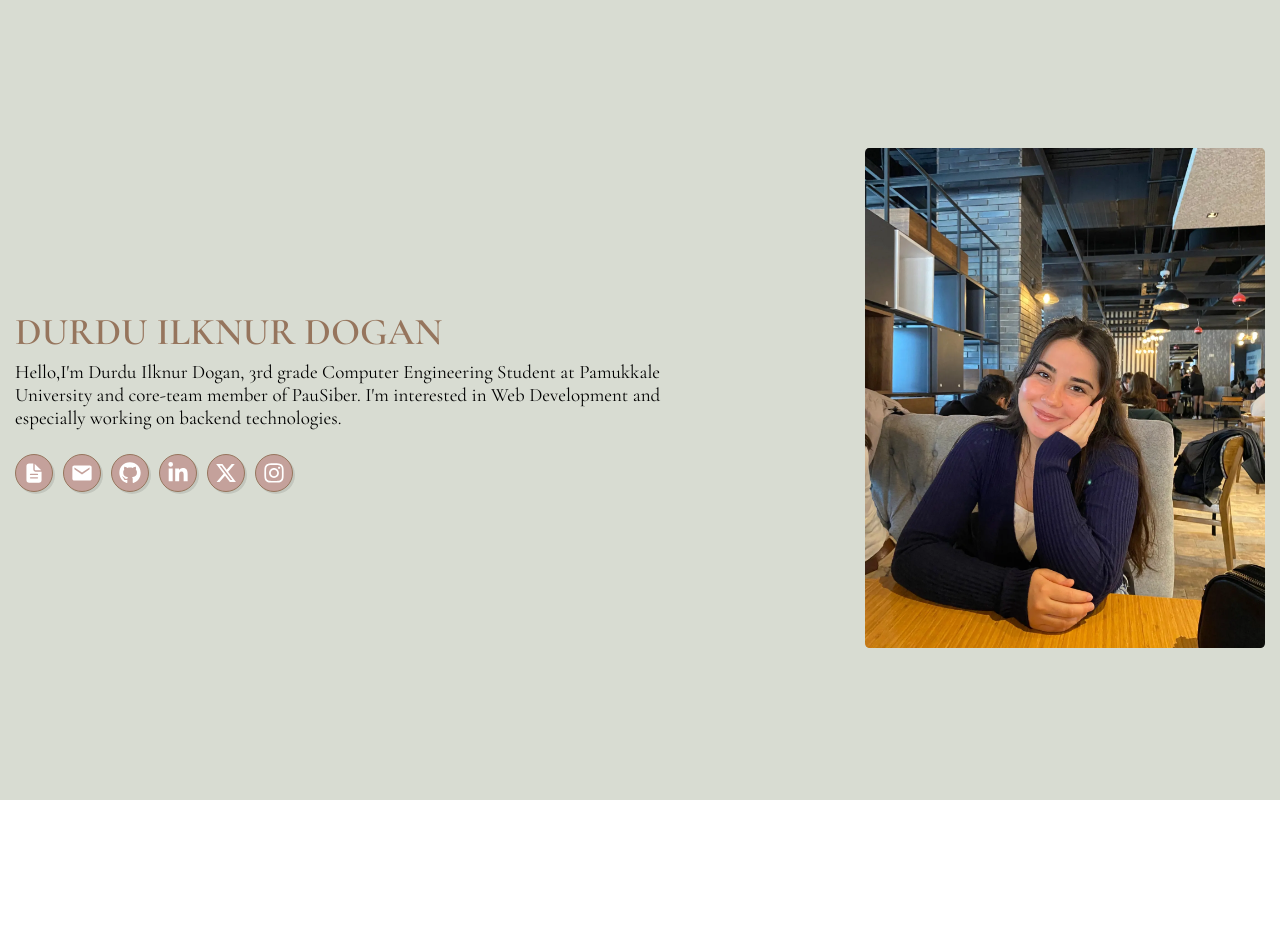
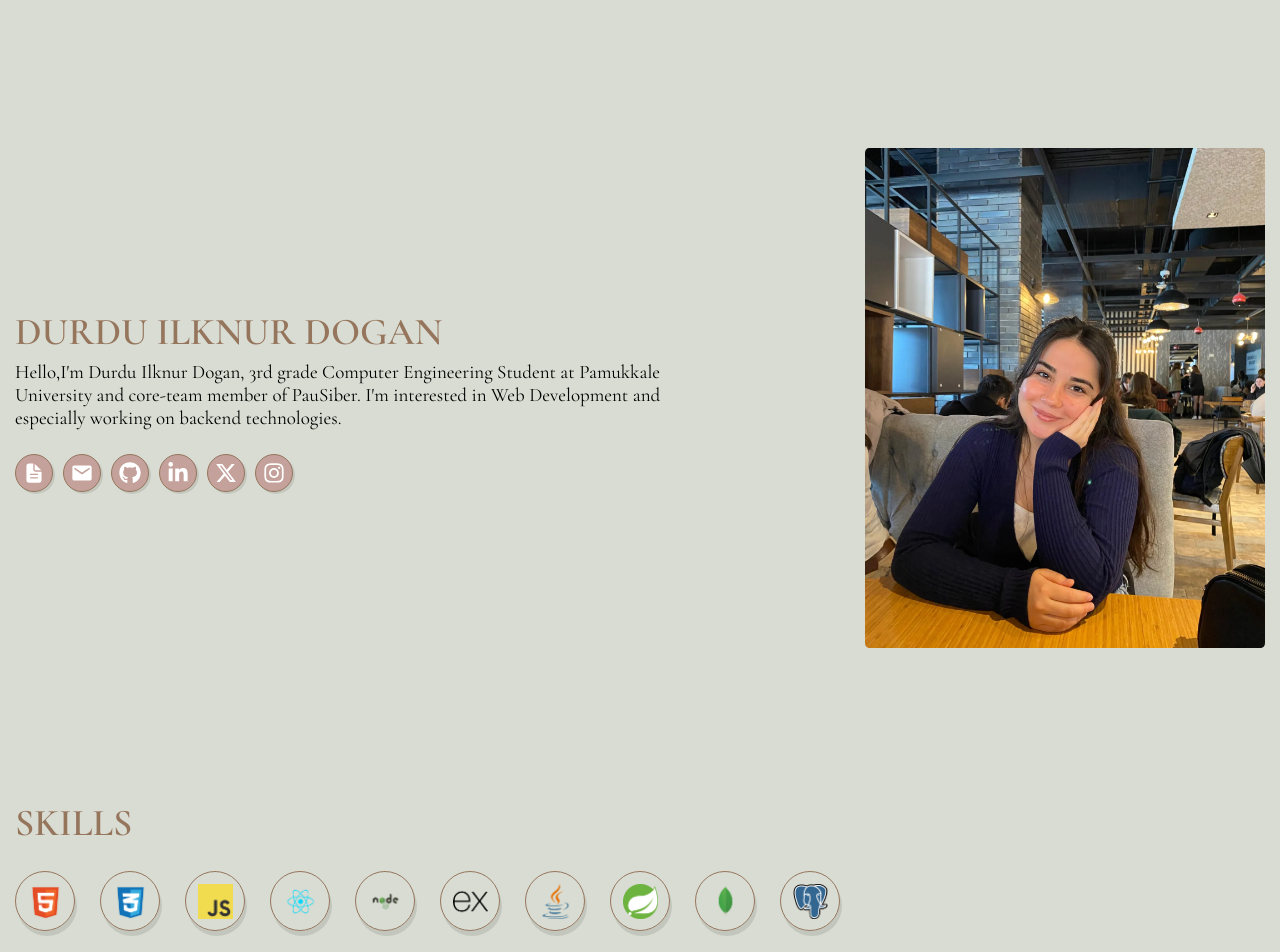
Before and after one commit to ilknurdgn/ilknurdogan.dev, a React (Create React App) app: page / in a window 1280 px wide. Shown: the top 952 px of the page. Before the commit the page ends 800 px from the top, so only its background shows below. Built offline with nearby package versions, Linux system fonts and the light colour scheme.

Commit message:
feat: add Skills component to Home page

```diff
--- a/src/pages/Home/Home.jsx
+++ b/src/pages/Home/Home.jsx
@@ -1,12 +1,14 @@
-import React from 'react'
-import About from '../../components/about/About'
+import React from "react";
+import About from "../../components/about/About";
+import { Skills } from "../../components/skills/Skills";
 
 const Home = () => {
   return (
     <div>
-        <About/>
+      <About />
+      <Skills />
     </div>
-  )
-}
+  );
+};
 
-export default Home
+export default Home;
```
